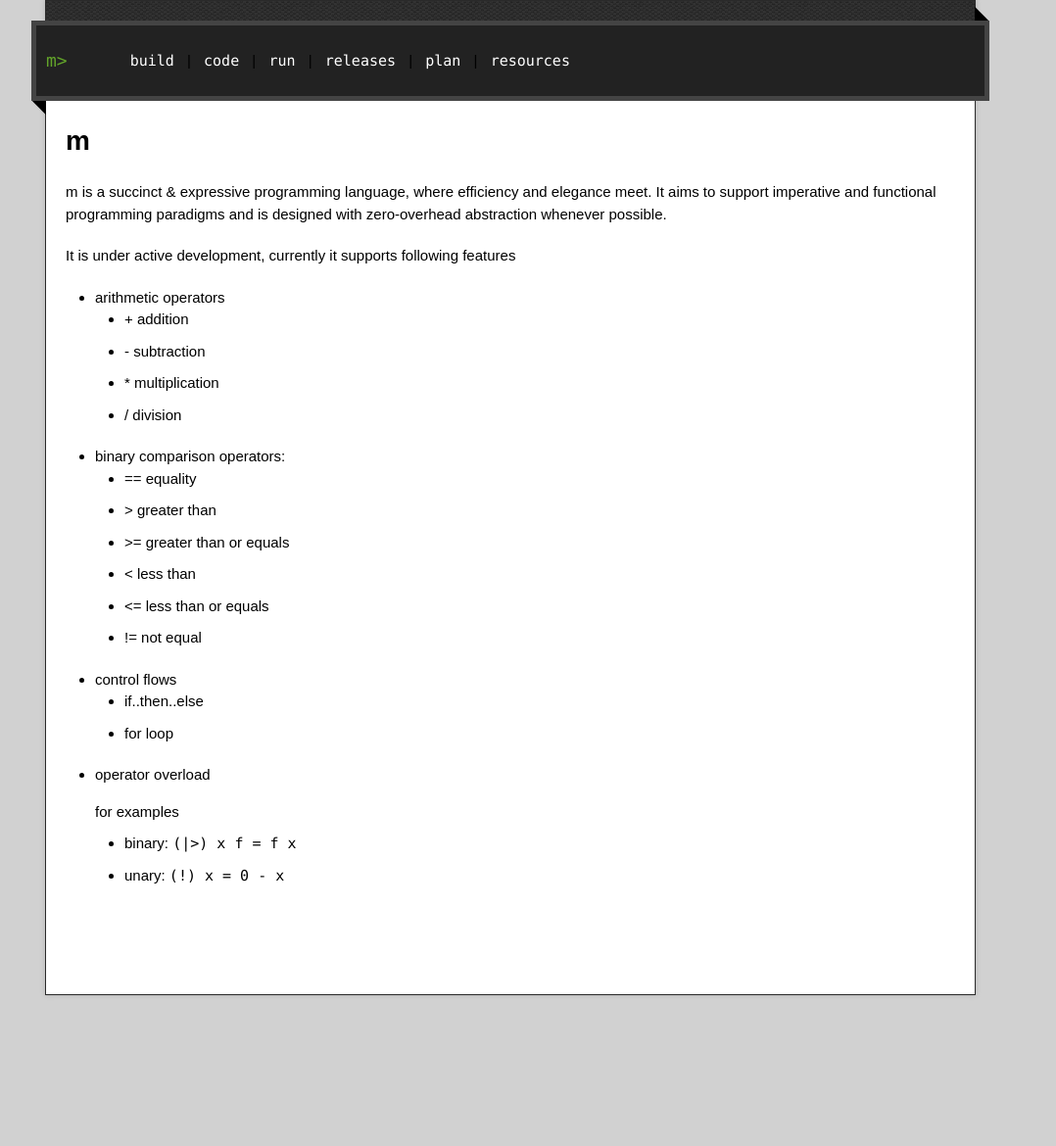
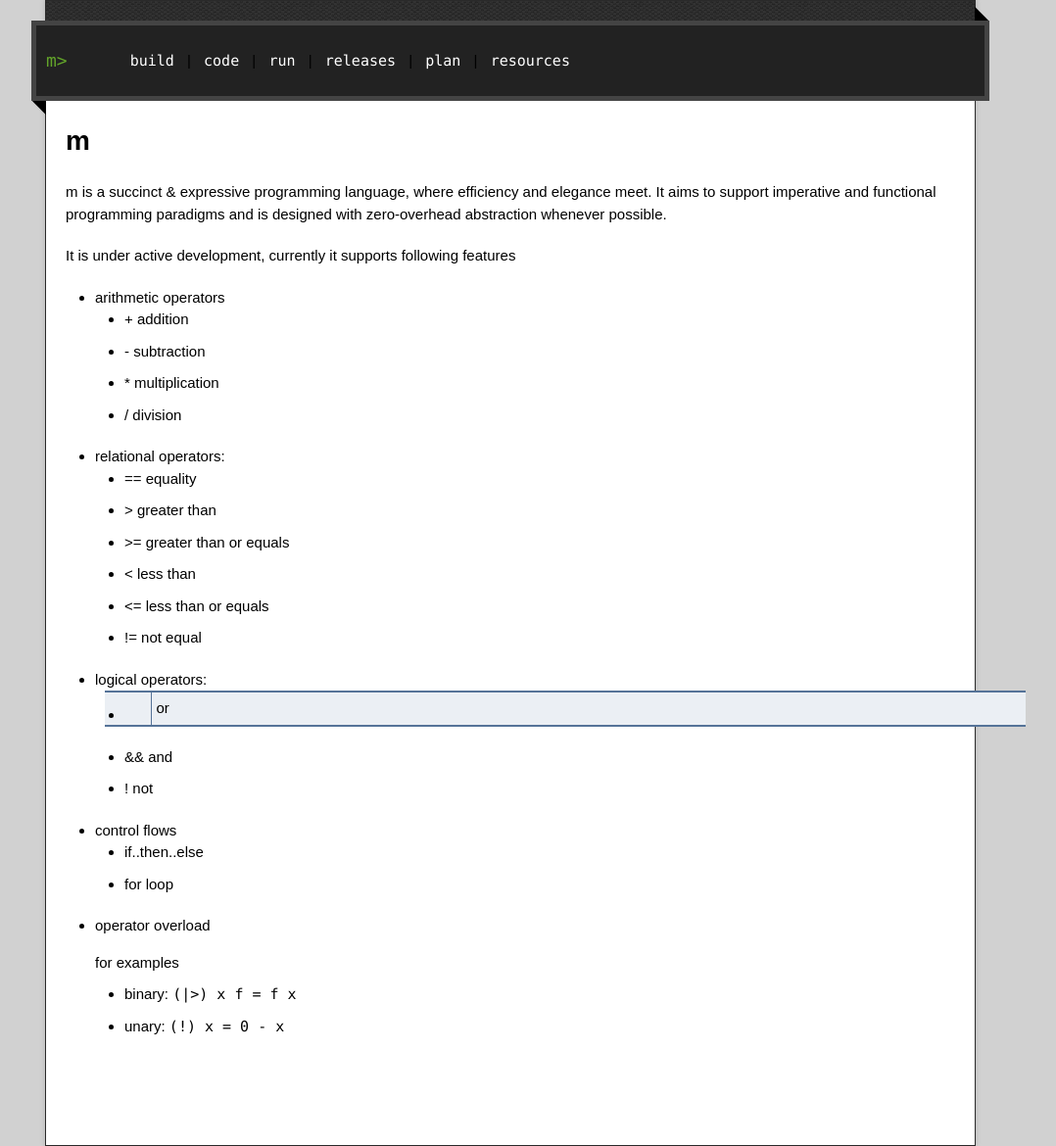
Before and after one commit to mlang-dev/m, a Jekyll site: the page built from docs/index.md, in a window 1280 px wide. Shown: the whole page at 98% size, without its empty margins (119-1197 px from the left). Built offline with Jekyll 4.4.1, drawn with Linux system fonts in a browser that asks for light colours; our own code applies the rules of GitHub Pages for plain Markdown files; before the commit the page ends 1016 px from its top, so only the background shows below that.

Commit message:
update doc

```diff
--- a/docs/index.md
+++ b/docs/index.md
@@ -13,13 +13,18 @@ It is under active development, currently it supports following features
   - \*    multiplication
   - /    division
 
-- binary comparison operators:
+- relational operators:
   - == equality
   - \>  greater than
   - \>= greater than or equals
   - \<  less than
   - \<= less than or equals
   - \!= not equal
+
+- logical operators:
+  - || or
+  - && and
+  - ! not
 
 - control flows
   - if..then..else
```
Also changed, not shown: docs/plan.md (+0 -5 lines).
